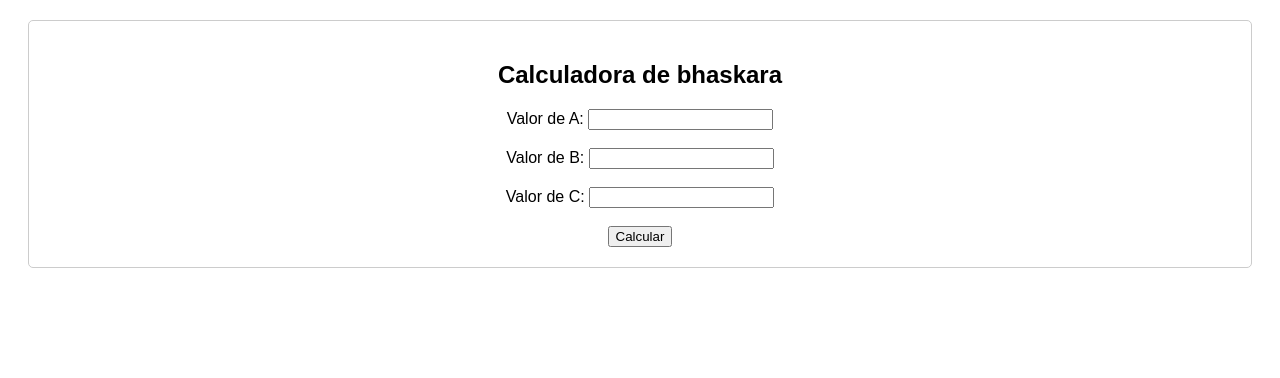
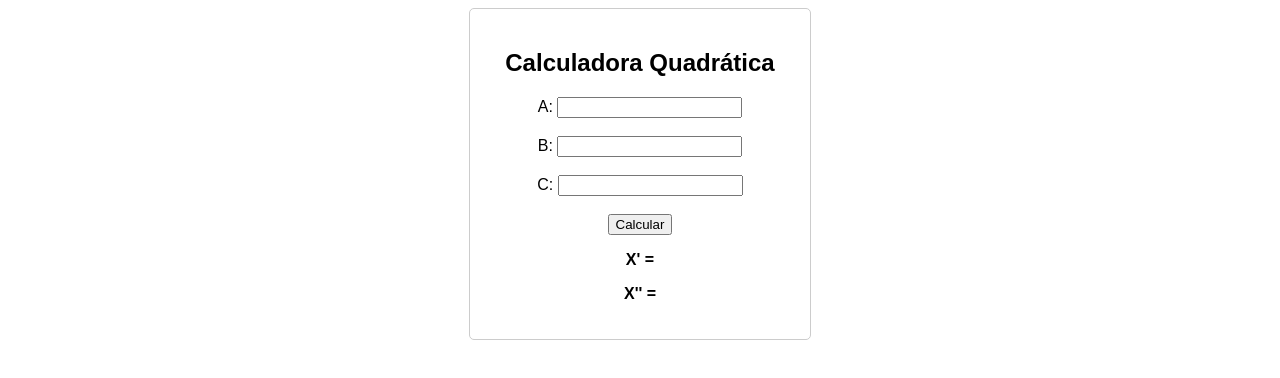
Before and after one commit to Luizaescarban/bhaskara, a plain HTML site: page index.html in a window 1280 px wide. Drawn offline with Linux system fonts and the light colour scheme.

Commit message:
finalização da calculadora

```diff
--- a/index.html
+++ b/index.html
@@ -1,64 +1,70 @@
 <!DOCTYPE html>
-<html lang="pt-br">
+<html>
 <head>
-    <meta charset="UTF-8">
-    <meta name="viewport" content="width=device-width, initial-scale=1.0">
     <title>Calculadora Quadrática</title>
     <style>
         body {
             font-family: Arial, sans-serif;
-            text-align: center;
         }
         .container {
-            margin: 20px;
+            width: 300px;
+            margin: 0 auto;
+            text-align: center;
             padding: 20px;
             border: 1px solid #ccc;
             border-radius: 5px;
         }
+        .result {
+            margin-top: 10px;
+            font-weight: bold;
+        }
     </style>
-    <script>
-        document.getElementById('quadratic-form').addEventListener('submit', function (e) {
-            e.preventDefault();
-
-            const a = parseFloat(document.getElementById('a').value);
-            const b = parseFloat(document.getElementById('b').value);
-            const c = parseFloat(document.getElementById('c').value);
-
-            const discriminante = b * b - 4 * a * c;
-
-            if (discriminante > 0) {
-                const x1 = (-b + Math.sqrt(discriminante)) / (2 * a);
-                const x2 = (-b - Math.sqrt(discriminante)) / (2 * a);
-                document.getElementById('results').innerHTML = `As raízes são: X' = ${x1.toFixed(2)} e X'' = ${x2.toFixed(2)}`;
-            } else if (discriminante === 0) {
-                const x = -b / (2 * a);
-                document.getElementById('results').innerHTML = `A raiz é dupla: X' = X'' = ${x.toFixed(2)}`;
-            } else {
-                document.getElementById('results').innerHTML = 'Não existem raízes reais.';
-            }
-        });
-    </script>
 </head>
 <body>
     <div class="container">
-        <h2>Calculadora de bhaskara</h2>
+        <h2>Calculadora Quadrática</h2>
         <form id="quadratic-form">
-            <label for="a">Valor de A:</label>
+            <label for="a">A:</label>
             <input type="number" id="a" required><br><br>
-
-            <label for="b">Valor de B:</label>
+            <label for="b">B:</label>
             <input type="number" id="b" required><br><br>
-
-            <label for="c">Valor de C:</label>
+            <label for="c">C:</label>
             <input type="number" id="c" required><br><br>
-
-            <input type="submit" value="Calcular">
+            <button type="button" onclick="calcular()">Calcular</button>
         </form>
-
-        <div id="results">
-            <label for=""></label>
+        <div class="result">
+            <p>X' = <span id="x1"></span></p>
+            <p>X'' = <span id="x2"></span></p>
         </div>
     </div>
 
+    <script>
+        function calcular() {
+            // Obter os valores de A, B e C do formulário
+            var a = parseFloat(document.getElementById('a').value);
+            var b = parseFloat(document.getElementById('b').value);
+            var c = parseFloat(document.getElementById('c').value);
+
+            // Calcular X' e X''
+            var discriminante = b * b - 4 * a * c;
+            var x1, x2;
+
+            if (discriminante > 0) {
+                x1 = (-b + Math.sqrt(discriminante)) / (2 * a);
+                x2 = (-b - Math.sqrt(discriminante)) / (2 * a);
+            } else if (discriminante === 0) {
+                x1 = x2 = -b / (2 * a);
+            } else {
+                var realPart = -b / (2 * a);
+                var imaginaryPart = Math.sqrt(-discriminante) / (2 * a);
+                x1 = realPart + ' + ' + imaginaryPart + 'i';
+                x2 = realPart + ' - ' + imaginaryPart + 'i';
+            }
+
+            // Exibir os resultados na div
+            document.getElementById('x1').innerText = x1;
+            document.getElementById('x2').innerText = x2;
+        }
+    </script>
 </body>
 </html>
```
